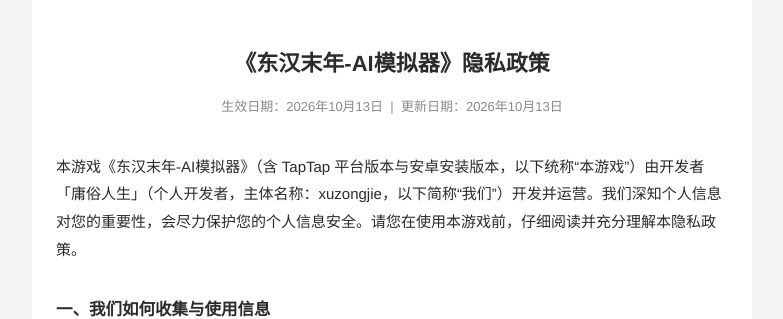
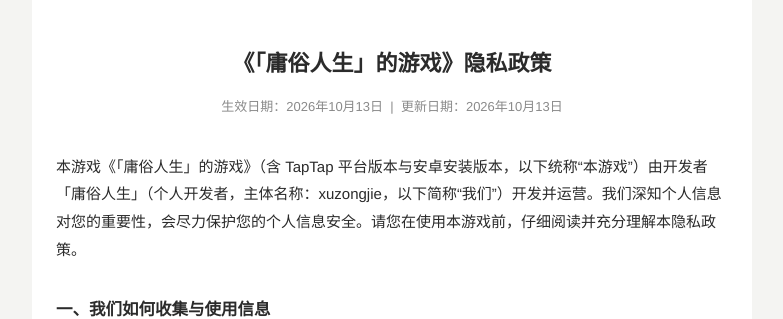
Before and after one commit to yongsu0903/yongsu0903.github.io, a plain HTML site: page index.html in a window 1280 px wide. Shown: the top 319 px of the page, without its empty margins (248-1031 px from the left). Drawn offline with Linux system fonts and the light colour scheme.

Commit message:
游戏名改为「庸俗人生」的游戏（与 TapTap 应用名对齐）

```diff
--- a/index.html
+++ b/index.html
@@ -3,7 +3,7 @@
 <head>
 <meta charset="utf-8">
 <meta name="viewport" content="width=device-width, initial-scale=1">
-<title>《东汉末年-AI模拟器》隐私政策</title>
+<title>《「庸俗人生」的游戏》隐私政策</title>
 <style>
   html { background:#f4f4f2; }
   body { margin:0; color:#2b2b2b; font-family:"PingFang SC","Microsoft YaHei","Noto Sans SC","Helvetica Neue",Arial,sans-serif; line-height:1.85; }
@@ -20,10 +20,10 @@
 </head>
 <body>
 <main>
-<h1>《东汉末年-AI模拟器》隐私政策</h1>
+<h1>《「庸俗人生」的游戏》隐私政策</h1>
 <p class="dates">生效日期：2026年10月13日&nbsp;&nbsp;|&nbsp;&nbsp;更新日期：2026年10月13日</p>
 
-<p>本游戏《东汉末年-AI模拟器》（含 TapTap 平台版本与安卓安装版本，以下统称“本游戏”）由开发者「庸俗人生」（个人开发者，主体名称：xuzongjie，以下简称“我们”）开发并运营。我们深知个人信息对您的重要性，会尽力保护您的个人信息安全。请您在使用本游戏前，仔细阅读并充分理解本隐私政策。</p>
+<p>本游戏《「庸俗人生」的游戏》（含 TapTap 平台版本与安卓安装版本，以下统称“本游戏”）由开发者「庸俗人生」（个人开发者，主体名称：xuzongjie，以下简称“我们”）开发并运营。我们深知个人信息对您的重要性，会尽力保护您的个人信息安全。请您在使用本游戏前，仔细阅读并充分理解本隐私政策。</p>
 
 <h2>一、我们如何收集与使用信息</h2>
 <ol>
@@ -78,7 +78,7 @@
 <li>电子邮箱：2315340413@qq.com</li>
 </ul>
 
-<p class="footer">本页面为《东汉末年-AI模拟器》官方隐私政策页面</p>
+<p class="footer">本页面为《「庸俗人生」的游戏》官方隐私政策页面</p>
 </main>
 </body>
 </html>
```
